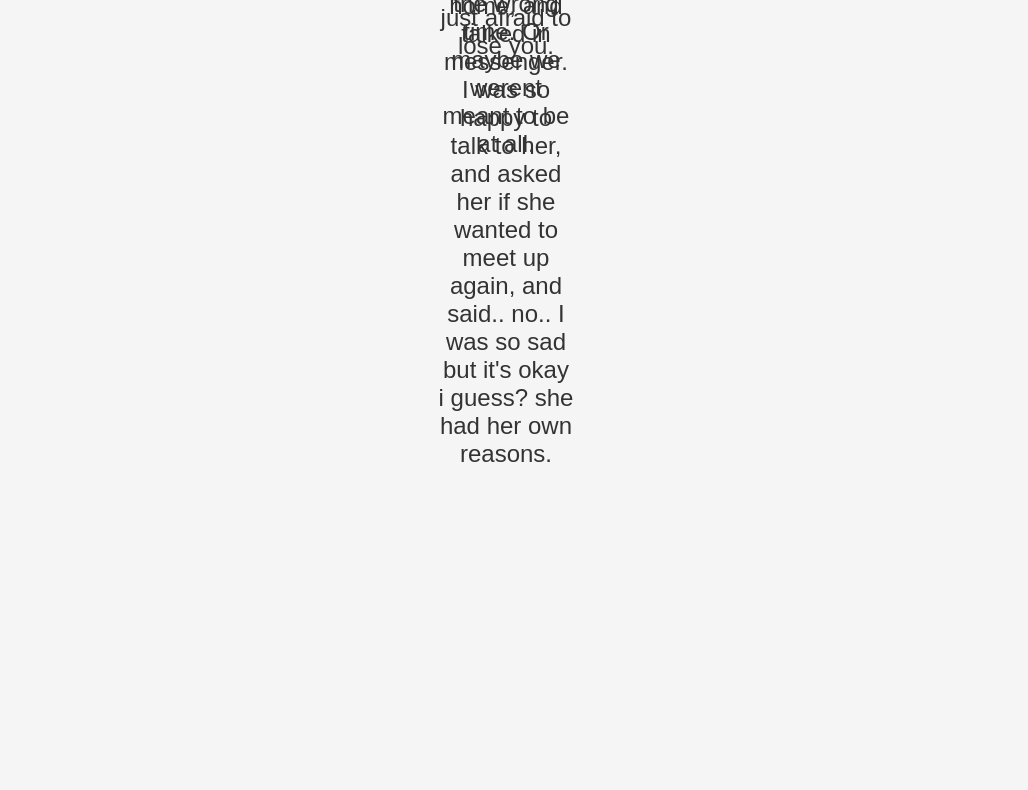
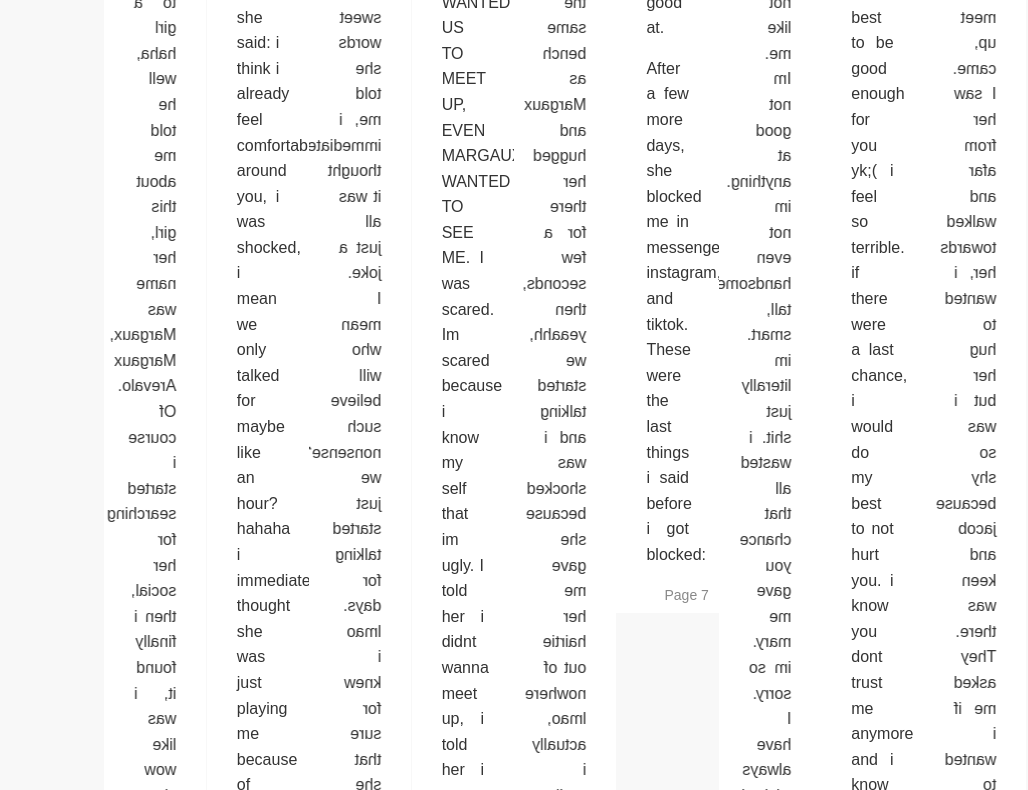
Before and after one commit to riez1623/Margaux-Arevalo-orig-, a plain HTML site: page index.html in a window 1280 px wide. Shown: the part 2010-2800 px from the top of the page, without its empty margins (126-1154 px from the left). Before the commit the page ends 2502 px from the top, so only its background shows below. Drawn offline with Linux system fonts and the light colour scheme.

Commit message:
Update style.css

```diff
--- a/style.css
+++ b/style.css
@@ -1,105 +1,80 @@
-/* General Body and Background */
-body, html {
-    margin: 0;
-    padding: 0;
-    height: 100%;
-    display: flex;
-    justify-content: center;
-    align-items: center;
-    background-color: #f5f5f5;
-    font-family: 'Arial', sans-serif;
+* {
+  margin: 0;
+  padding: 0;
+  box-sizing: border-box;
 }
 
-/* Container for the book */
-#book-container {
-    width: 80vw;
-    height: 90vh;
-    overflow: hidden;
-    position: relative;
-    perspective: 1500px;
+body {
+  font-family: 'Arial', sans-serif;
+  background-color: #f8f8f8;
 }
 
-/* The book itself */
-#book {
-    width: 100%;
-    height: 100%;
-    display: flex;
-    flex-direction: row;
-    transform-style: preserve-3d;
-    transition: transform 1s;
+.book-container {
+  width: 80%;
+  margin: 50px auto;
+  position: relative;
+  cursor: pointer;
 }
 
-/* The pages of the book */
-.page {
-    width: 50%;
-    height: 100%;
-    position: absolute;
-    backface-visibility: hidden;
-    display: flex;
-    justify-content: center;
-    align-items: center;
-    transition: transform 1s ease-in-out;
-    padding: 20px;
-    box-sizing: border-box;
-    color: #333;
-    text-align: center;
-    font-size: 1.5rem;
+.book {
+  width: 100%;
+  display: flex;
+  flex-direction: row;
+  perspective: 1500px;
 }
 
-/* Left page - default view */
-.left {
-    left: 0;
-    background-color: #fff;
-    transform: rotateY(0deg);
+.page {
+  width: 50%;
+  height: 100%;
+  padding: 20px;
+  overflow: hidden;
+  position: relative;
+  transform-origin: center center;
+  transition: transform 0.5s ease;
 }
 
-/* Right page - default view */
-.right {
-    right: 0;
-    background-color: #f0f0f0;
-    transform: rotateY(180deg);
+.page-left {
+  background-color: #fff;
+  transform: rotateY(0deg);
+  transform-style: preserve-3d;
 }
 
-/* Styling for page numbers at the bottom */
-#page-number {
-    position: absolute;
-    bottom: 10px;
-    left: 50%;
-    transform: translateX(-50%);
-    font-size: 1.2rem;
+.page-right {
+  background-color: #fff;
+  transform: rotateY(180deg);
+  transform-style: preserve-3d;
 }
 
-/* Page flip animations */
-.page-flip .left {
-    transform: rotateY(-180deg);
+.page-content {
+  font-size: 16px;
+  color: #333;
+  line-height: 1.6;
+  padding: 10px;
 }
 
-.page-flip .right {
-    transform: rotateY(0deg);
+.page-number {
+  position: absolute;
+  bottom: 10px;
+  right: 10px;
+  font-size: 14px;
+  color: #888;
 }
 
-/* Author Page */
-.author {
-    font-size: 2rem;
-    font-weight: bold;
-    margin-top: 10px;
+.book.open .page-left {
+  transform: rotateY(-180deg);
 }
 
-/* Style for content on the pages */
-.content {
-    display: flex;
-    flex-direction: column;
-    justify-content: center;
-    align-items: center;
+.book.open .page-right {
+  transform: rotateY(0deg);
 }
 
-/* Responsive for smaller screens */
-@media (max-width: 768px) {
-    #book-container {
-        width: 90vw;
-        height: 80vh;
-    }
-    .page {
-        font-size: 1.2rem;
-    }
+h1 {
+  text-align: center;
+  font-size: 24px;
+  margin-bottom: 10px;
 }
+
+p {
+  text-align: justify;
+  margin-bottom: 15px;
+}
```
